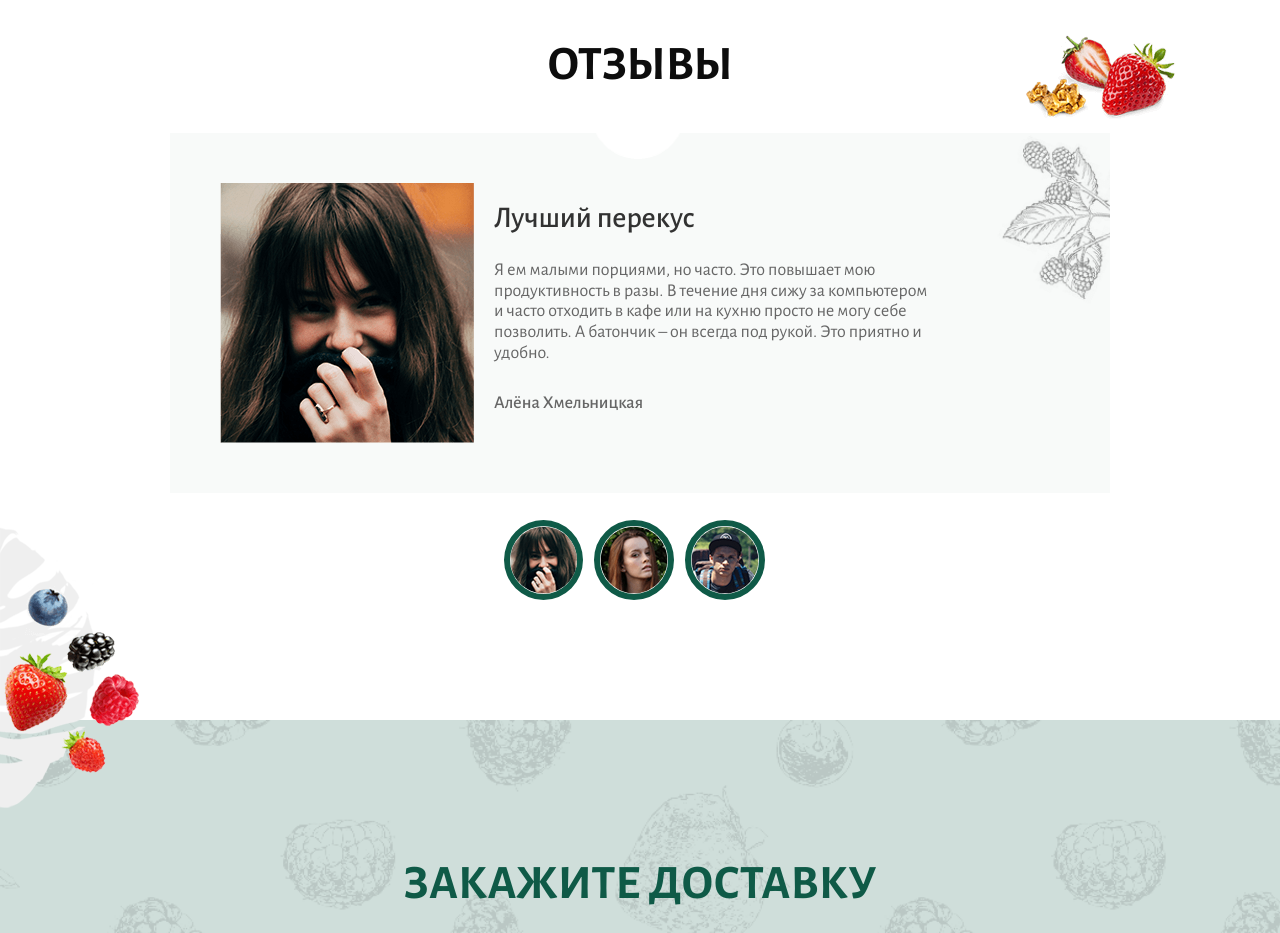
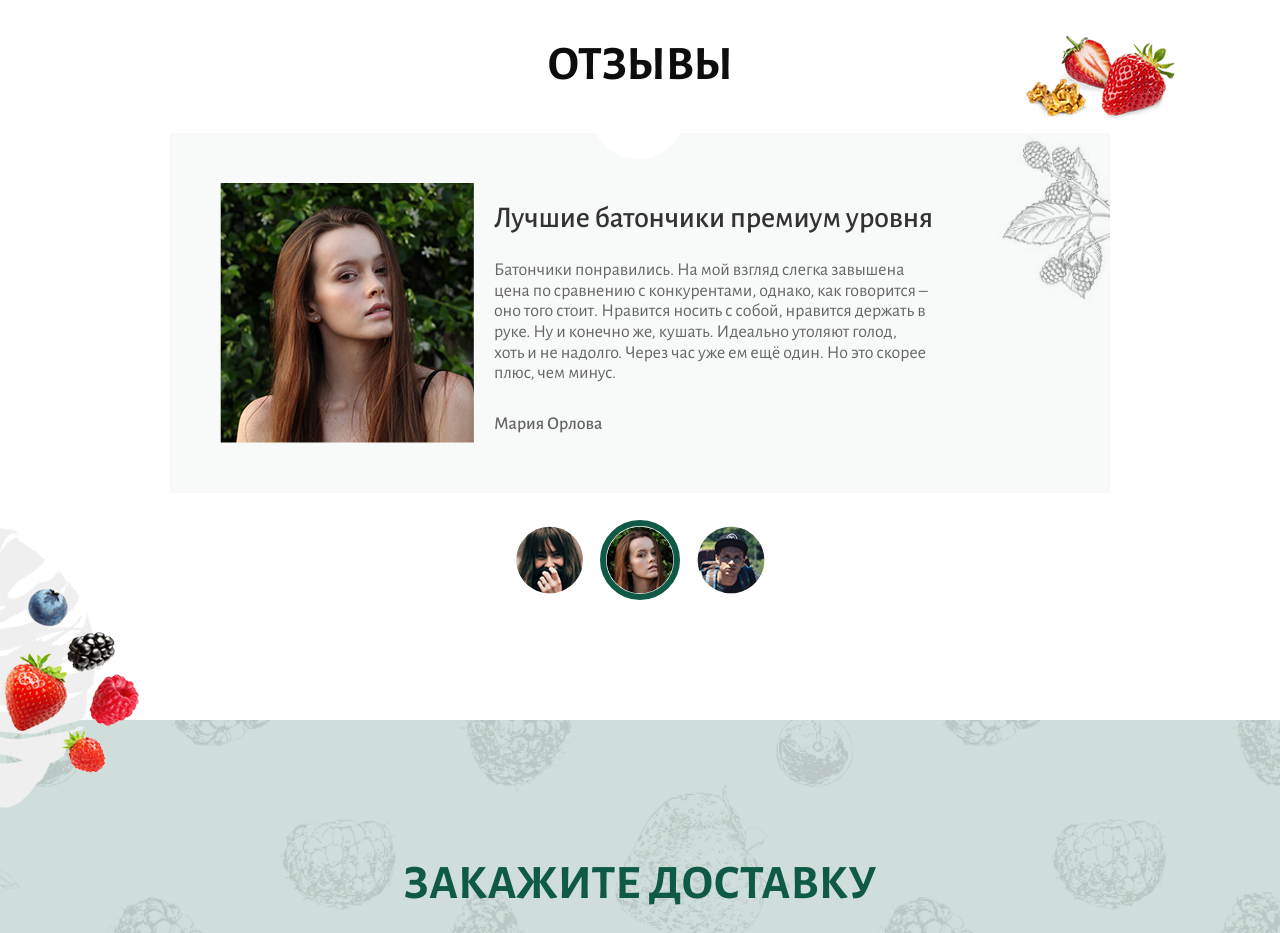
Before and after one commit to undind/Chocco_start, a website: page app/index.html in a window 1280 px wide. Shown: the part 4080-5013 px from the top of the page. Drawn offline with Linux system fonts and the light colour scheme; a web font is replaced by a local one.

Commit message:
fin sliderShow

```diff
--- a/app/index.html
+++ b/app/index.html
@@ -461,8 +461,8 @@
     <section class="section section--centered reviews">
       <div class="container">
         <h2 class="title reviews__title">Отзывы</h2>
-        <div class="reviews__wrapper">
-          <div class="reviews__content">
+          <ul class="reviews__list">
+            <li class="reviews__content active">
               <div class="reviews__photo">
                 <img src="img/reviews/reviews-photo1.png" class="reviews__img" alt="photo">
               </div>
@@ -481,25 +481,51 @@
                   Алёна Хмельницкая
                 </div>
               </div>
+            </li>
+            <li class="reviews__content">
+              <div class="reviews__photo">
+                <img src="img/reviews/reviews-photo3.png" class="reviews__img" alt="photo">
               </div>
+              <div class="reviews__description">
+                <div class="description__title">
+                  Лучшие батончики премиум уровня
+                </div>
+                <div class="description__text">
+                  Батончики понравились. На мой взгляд слегка завышена цена по сравнению с конкурентами, однако, как говорится – оно того стоит. Нравится носить с собой, нравится держать в руке. Ну и конечно же, кушать. Идеально утоляют голод, хоть и не надолго. Через час уже ем ещё один. Но это скорее плюс, чем минус.
+                </div>
+                <div class="description__author">
+                  Мария Орлова
+                </div>
+              </div>
+            </li>
+            <li class="reviews__content">
+              <div class="reviews__photo">
+                <img src="img/reviews/reviews-photo2.png" class="reviews__img" alt="photo">
+              </div>
+              <div class="reviews__description">
+                <div class="description__title">
+                  Идеально подходят для спортсменов
+                </div>
+                <div class="description__text">
+                  После тренировок всегда хочется быстро закинуться чем-то белковым, потому что до дома ещё нужно доехать. А кушать хочется. Протеиновые батончики всегда выручают в этом плане. Спасибо производителю за этот качественный и экологичный продукт.
+                </div>
+                <div class="description__author">
+                  Вадим Грачев
+                </div>
+              </div>
+            </li>
+          </ul>
           <ul class="reviews__avatars">
-            <li class="reviews__item">
-              <a href="#" class="reviews__link">
+            <li class="reviews__item active">
               <img src="img/reviews/ava-reviews1.png" alt="photo">
-              </a>
             </li>
             <li class="reviews__item">
-              <a href="#" class="reviews__link">
               <img src="img/reviews/ava-reviews2.png" alt="photo">
-              </a>
             </li>
             <li class="reviews__item">
-              <a href="#" class="reviews__link">
               <img src="img/reviews/ava-reviews3.png" alt="photo">
-              </a>
             </li>
           </ul>
-        </div>
       </div>
     </section>
 
--- a/app/js/script.js
+++ b/app/js/script.js
@@ -139,6 +139,41 @@ function accardeon() {
   };
 };
 
+// Слайдшоу комментарии
+const reviewsControls = document.querySelectorAll('.reviews__item');
+const reviews = document.querySelectorAll('.reviews__content');
+let currentReview = 0;
+let showInterval = setInterval(nextReview, 4000);
+
+function nextReview() {
+  goToReviews(currentReview + 1);
+};
+
+for (let i = 0; i < reviewsControls.length; i++) {
+  const reviewsControl = reviewsControls[i];
+  reviewsControl.setAttribute('data-index', [i]);
+  reviewsControl.addEventListener('click', function() {
+    clearInterval(showInterval);
+    showInterval = setInterval(nextReview, 4000);
+    this.classList.add('active');
+    goToReviews(reviewsControl.getAttribute('data-index'));
+  });
+};
+
+function goToReviews(n) {
+  reviews[currentReview].classList.remove('active');
+  reviews[currentReview].style.display = 'none';
+  reviewsControls[currentReview].classList.remove('active');
+
+  currentReview = (n + reviews.length) % reviews.length;
+  reviews[currentReview].style.display = 'flex';
+  reviewsControls[currentReview].classList.add('active');
+
+  setTimeout(() => {
+    reviews[currentReview].classList.add('active');
+  }, 100);
+};
+
 // Модальное окно
 const template = document.querySelector('#overlayTemplate').innerHTML;
 const overlay = createOverlay(template);
--- a/app/scss/blocks/reviews.scss
+++ b/app/scss/blocks/reviews.scss
@@ -18,25 +18,10 @@
   &__title {
     margin-bottom: rem(44px);
   }
-  &__content {
-    background: url('../img/bg/reviews-bg.png') center center/cover no-repeat;
-    padding: rem(50px);
+
+  &__list {
+    position: relative;
     display: flex;
-    position: relative;
-
-    @include tablets {
-      flex-direction: column;
-      align-items: center;
-      max-width: rem(490px);
-    }
-
-    @include phones {
-      padding: rem(25px);
-    }
-
-    @include small-phones {
-      padding: rem(6px);
-    }
 
     &::before {
       content: '';
@@ -64,6 +49,34 @@
         width: rem(103px);
         height: rem(69px);
       }
+    }
+  }
+
+  &__content {
+    background: url('../img/bg/reviews-bg.png') center center/cover no-repeat;
+    padding: rem(50px);
+    display: flex;
+    position: relative;
+    min-width: 100%;
+    opacity: 0;
+    transition: opacity .3s;
+
+    &.active {
+      opacity: 1;
+    }
+
+    @include tablets {
+      flex-direction: column;
+      align-items: center;
+      max-width: rem(490px);
+    }
+
+    @include phones {
+      padding: rem(25px);
+    }
+
+    @include small-phones {
+      padding: rem(6px);
     }
 
     &::after {
@@ -107,8 +120,21 @@
   }
   &__item {
     margin-right: rem(11px);
-    border: 6px solid #0f5a47;
+    border: 6px solid transparent;
     border-radius: 50%;
+    transition: border .3s;
+
+    &:hover {
+      cursor: pointer;
+    }
+
+    &:last-child {
+      margin-right: 0;
+    }
+
+    &.active {
+      border: 6px solid #0f5a47;
+    }
   }
 }
 
```
Also changed, not shown: app/css/style.css, app/img/reviews/reviews-photo2.png (added), app/img/reviews/reviews-photo3.png (added). Lines whose indentation alone changed are shown as unchanged.
